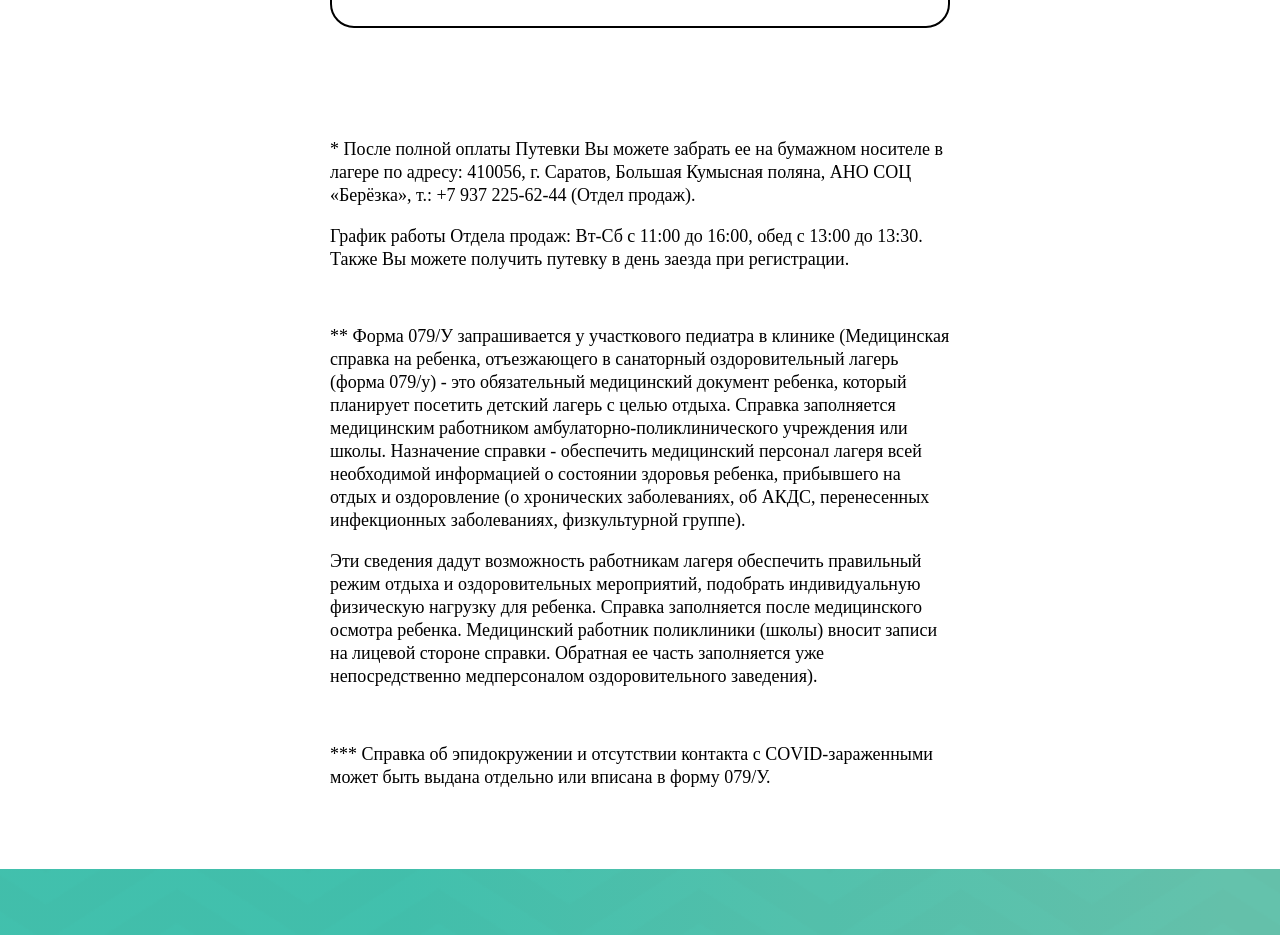
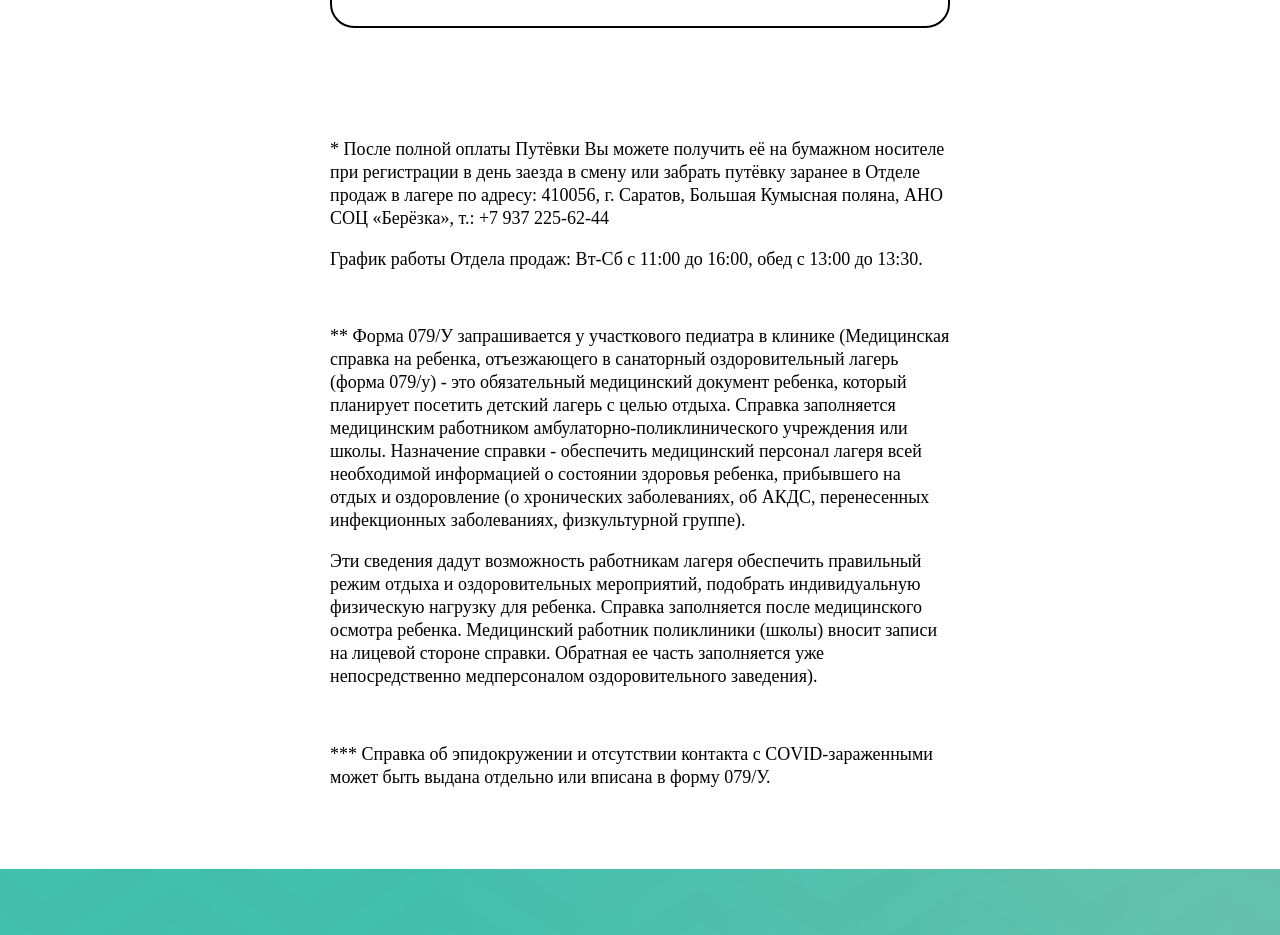
Before and after one commit to Amalthea-code/birch, a Vue app: page /parents in a window 1280 px wide. Shown: the part 1580-2515 px from the top of the page. Built offline with nearby package versions, Linux system fonts and the light colour scheme; a web font is replaced by a local one; what vue-the-mask would draw is missing.

Commit message:
feat: added new text

```diff
--- a/src/components/blocks/Docs.vue
+++ b/src/components/blocks/Docs.vue
@@ -24,8 +24,8 @@
     <span class="docs__sub-info">Без указанных документов ребенок в СОЦ не допускается.</span>
     </info>
     <div class="docs__info">
-      <p class="docs__text">* После полной оплаты Путевки Вы можете забрать ее на бумажном носителе в лагере по адресу: 410056, г. Саратов, Большая Кумысная поляна, АНО СОЦ «Берёзка», т.: +7 937 225-62-44 (Отдел продаж). </p>
-      <p class="docs__text">График работы Отдела продаж: Вт-Сб с 11:00 до 16:00, обед с 13:00 до 13:30. Также Вы можете получить путевку в день заезда при регистрации.</p>
+      <p class="docs__text">* После полной оплаты Путёвки Вы можете получить её на бумажном носителе при регистрации в день заезда в смену или забрать путёвку заранее в Отделе продаж в лагере по адресу: 410056, г. Саратов, Большая Кумысная поляна, АНО СОЦ «Берёзка», т.: +7 937 225-62-44</p>
+      <p class="docs__text">График работы Отдела продаж: Вт-Сб с 11:00 до 16:00, обед с 13:00 до 13:30.</p>
       <br />
       <p class="docs__text">** Форма 079/У запрашивается у участкового педиатра в клинике (Медицинская справка на ребенка, отъезжающего в санаторный оздоровительный лагерь (форма 079/у) - это обязательный медицинский документ ребенка, который планирует посетить детский лагерь с целью отдыха. Справка заполняется медицинским работником амбулаторно-поликлинического учреждения или школы. Назначение справки - обеспечить медицинский персонал лагеря всей необходимой информацией о состоянии здоровья ребенка, прибывшего на отдых и оздоровление (о хронических заболеваниях, об АКДС, перенесенных инфекционных заболеваниях, физкультурной группе).</p>
       <p class="docs__text">Эти сведения дадут возможность работникам лагеря обеспечить правильный режим отдыха и оздоровительных мероприятий, подобрать индивидуальную физическую нагрузку для ребенка. Справка заполняется после медицинского осмотра ребенка. Медицинский работник поликлиники (школы) вносит записи на лицевой стороне справки. Обратная ее часть заполняется уже непосредственно медперсоналом оздоровительного заведения).</p>
```
Also changed, not shown: 1 other file (tests, documents, lock files or other folders).
